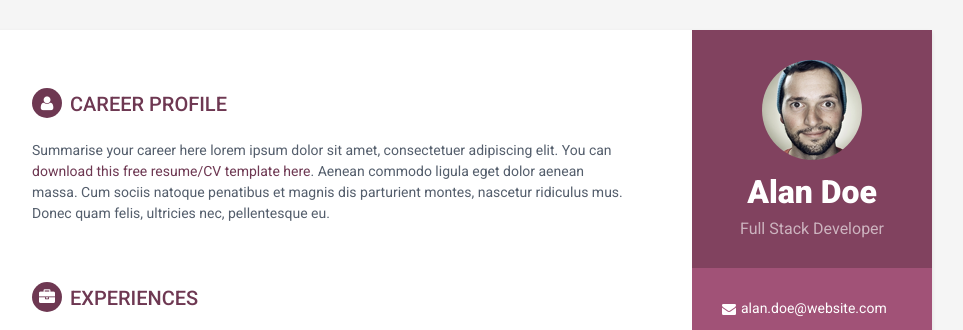
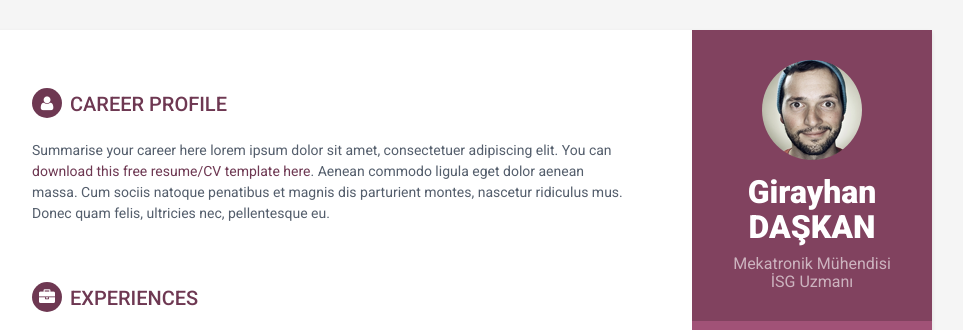
Before and after one commit to girayhandaskan/girayhandaskan.github.io, a plain HTML site: page index.html in a window 1280 px wide. Shown: the top 330 px of the page, without its empty margins (188-1151 px from the left). Drawn offline with Linux system fonts and the light colour scheme.

Commit message:
Özgeçmiş güncelleniyor.

```diff
--- a/index.html
+++ b/index.html
@@ -3,13 +3,13 @@
 <!--[if IE 9]> <html lang="en" class="ie9"> <![endif]-->
 <!--[if !IE]><!--> <html lang="en"> <!--<![endif]-->
 <head>
-    <title>Responsive Resume/CV Template for Developers</title>
+    <title>Mekatronik Mühendisi & İSG Uzmanı Girayhan DAŞKAN</title>
     <!-- Meta -->
     <meta charset="utf-8">
     <meta http-equiv="X-UA-Compatible" content="IE=edge">
     <meta name="viewport" content="width=device-width, initial-scale=1.0">
-    <meta name="description" content="Responsive HTML5 Resume/CV Template for Developers">
-    <meta name="author" content="Xiaoying Riley at 3rd Wave Media">
+    <meta name="description" content="Mekatronik Mühendisi ve İSG Uzmanı Girayhan DAŞKAN'ın Özgeçmişi">
+    <meta name="author" content="Girayhan DAŞKAN">
     <link rel="shortcut icon" href="favicon.ico">
     <link href='https://fonts.googleapis.com/css?family=Roboto:400,500,400italic,300italic,300,500italic,700,700italic,900,900italic' rel='stylesheet' type='text/css'>
     <!-- Global CSS -->
@@ -31,8 +31,9 @@
         <div class="sidebar-wrapper">
             <div class="profile-container">
                 <img class="profile" src="assets/images/profile.png" alt="" />
-                <h1 class="name">Alan Doe</h1>
-                <h3 class="tagline">Full Stack Developer</h3>
+                <h1 class="name">Girayhan DAŞKAN</h1>
+                <h3 class="tagline">Mekatronik Mühendisi
+                İSG Uzmanı</h3>
             </div><!--//profile-container-->
 
             <div class="contact-container container-block">
```
